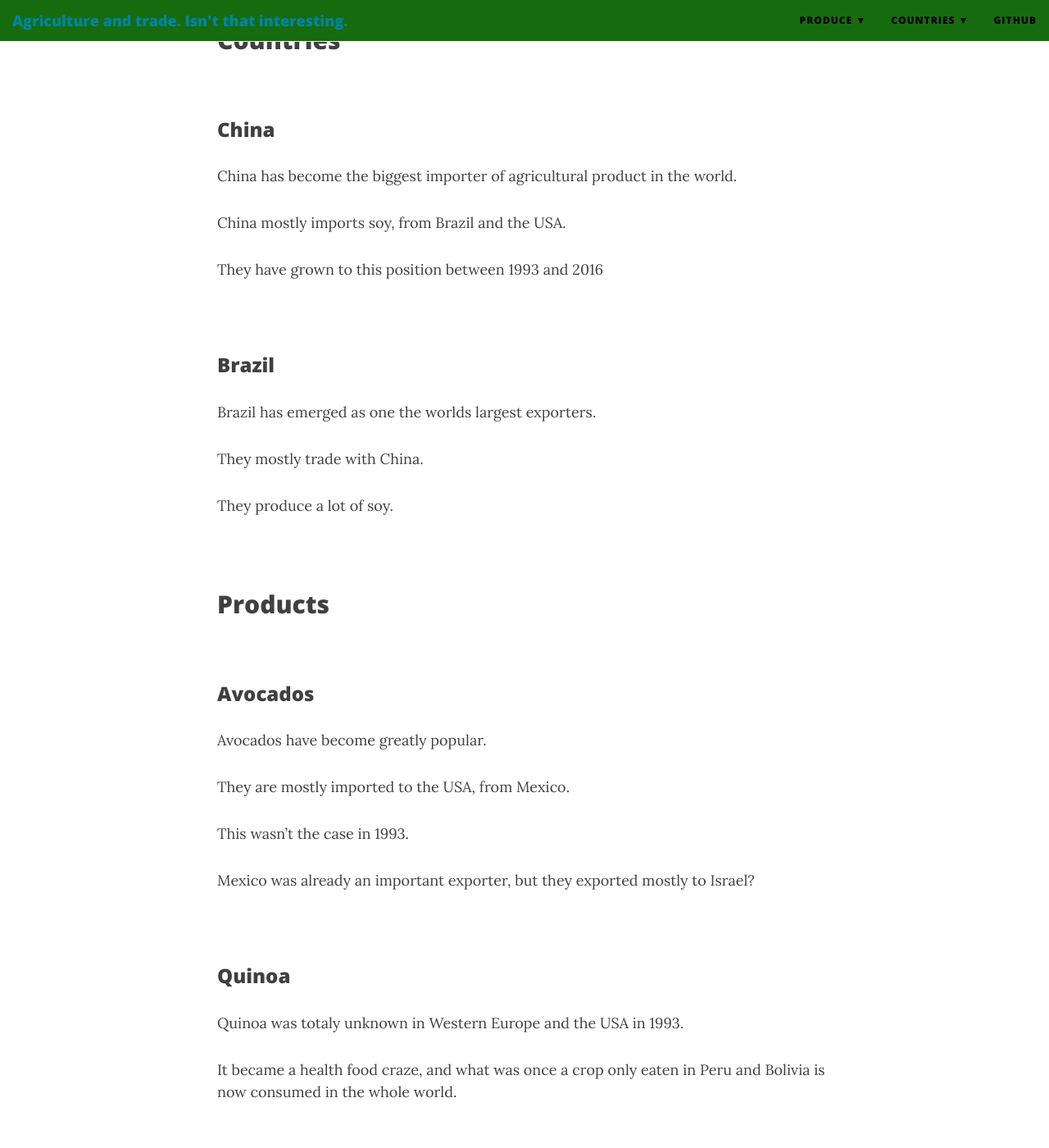
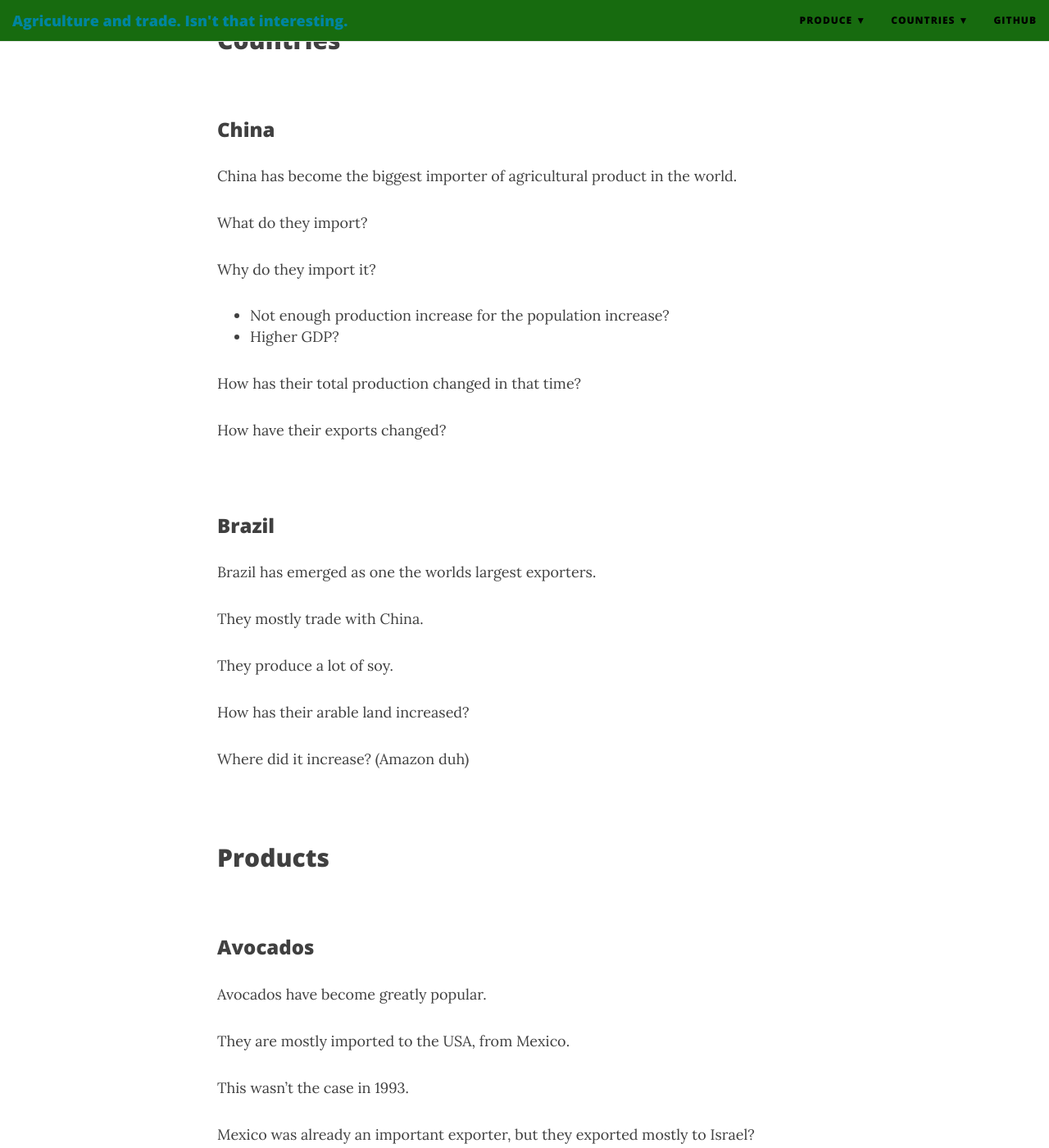
Before and after one commit to granadahfg/granadahfg.github.io, a Jekyll site: the page built from index.md, in a window 1280 px wide and 1400 px high, scrolled down 2555 px. Shown: the whole window at 82% size. Built offline with Jekyll 4.4.1, drawn with Linux system fonts in a browser that asks for light colours; nearby versions of some CDN libraries.

Commit message:
Added text

```diff
--- a/index.md
+++ b/index.md
@@ -53,16 +53,22 @@ And what about U.S. China?
 
 (Graph)
 
-
 ## Countries
 
 ### China
 
 China has become the biggest importer of agricultural product in the world.
 
-China mostly imports soy, from Brazil and the USA.
+What do they import?
 
-They have grown to this position between 1993 and 2016
+Why do they import it?
+
+* Not enough production increase for the population increase?
+* Higher GDP?
+
+How has their total production changed in that time?
+
+How have their exports changed?
 
 ### Brazil
 
@@ -71,6 +77,10 @@ Brazil has emerged as one the worlds largest exporters.
 They mostly trade with China.
 
 They produce a lot of soy.
+
+How has their arable land increased?
+
+Where did it increase? (Amazon duh)
 
 ## Products
 
```
